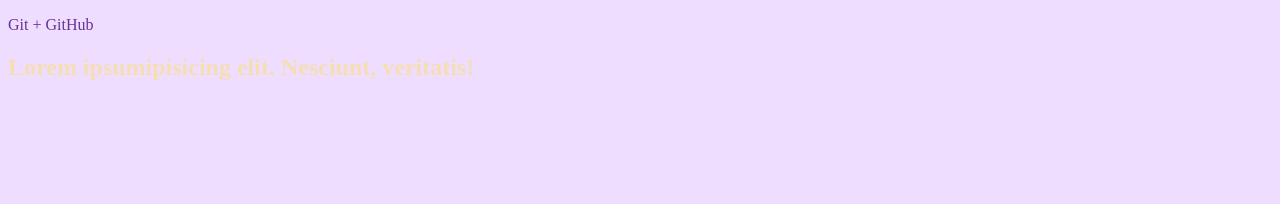
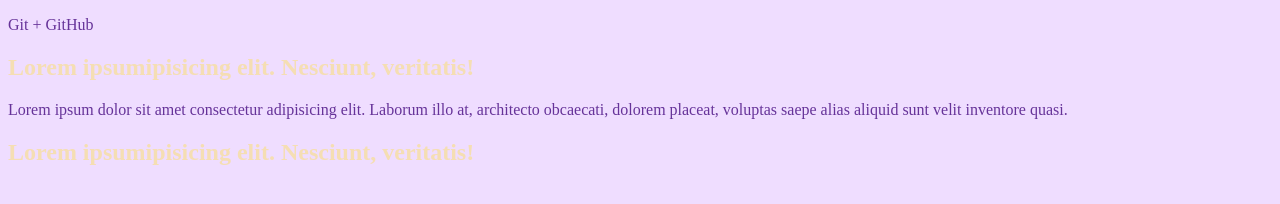
Before and after one commit to Fuaza5/gitTest, a plain HTML site: page index.html in a window 1280 px wide. Drawn offline with Linux system fonts and the light colour scheme.

Commit message:
br about

```diff
--- a/index.html
+++ b/index.html
@@ -9,5 +9,7 @@
 <body>
     <p>Git + GitHub</p>
     <h2>Lorem ipsumipisicing elit. Nesciunt, veritatis!</h2>
+    <p>Lorem ipsum dolor sit amet consectetur adipisicing elit. Laborum illo at, architecto obcaecati, dolorem placeat, voluptas saepe alias aliquid sunt velit inventore quasi.</p>
+    <h2>Lorem ipsumipisicing elit. Nesciunt, veritatis!</h2>
 </body>
 </html>
```
